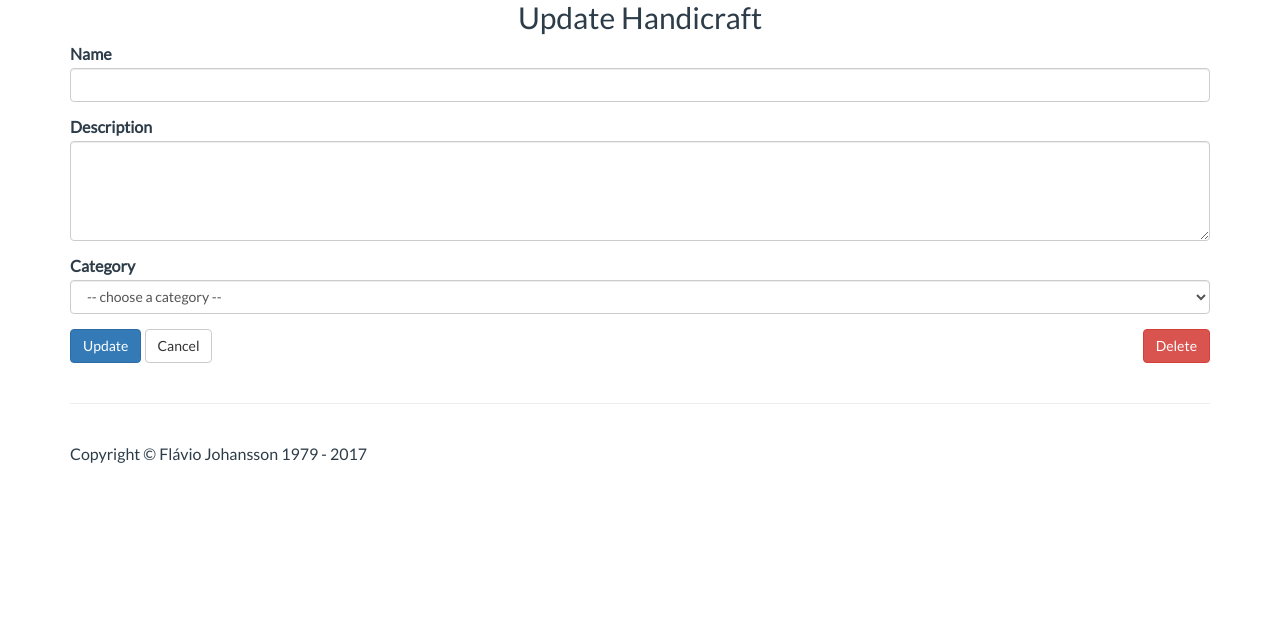
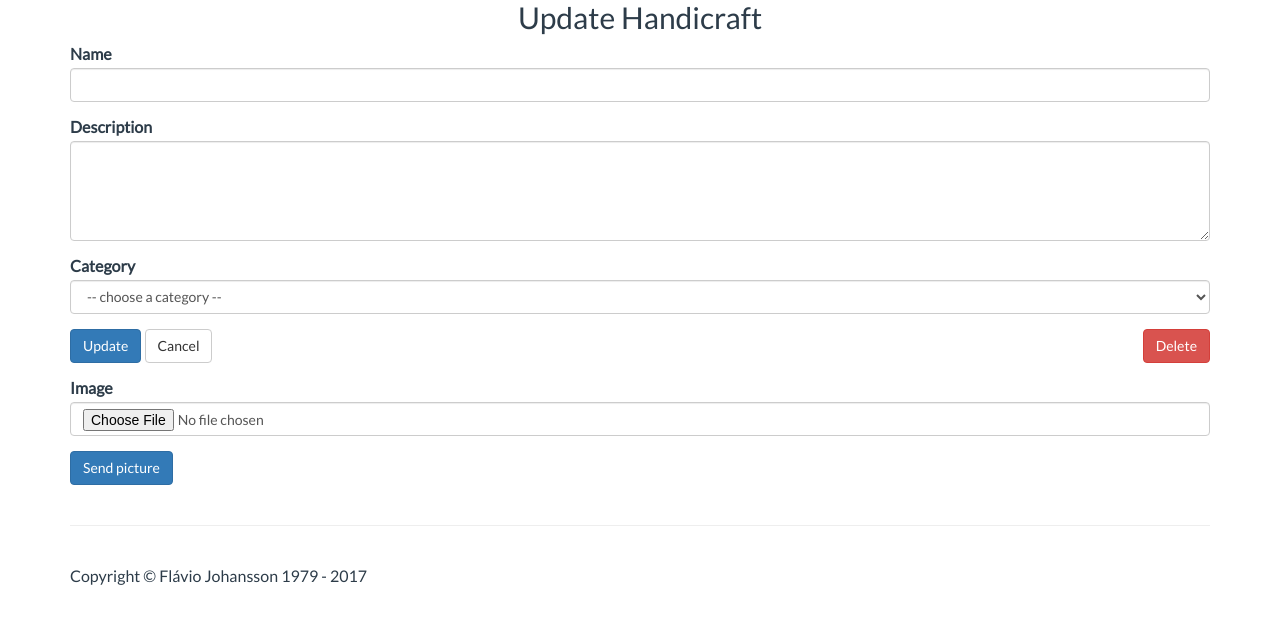
Before and after one commit to flaviojohansson/item-catalog, a Flask app: template app/templates/handicraft/update.html in a window 1280 px wide. Shown: the part 91-715 px from the top of the page. Run offline with Flask 2, Linux system fonts and the light colour scheme; the template is opened without the code that fills it, so the values that code supplies are empty; some libraries are stand-ins or nearby versions.

Commit message:
Add first steps on image CRUD

```diff
--- a/app/models/handicraft.py
+++ b/app/models/handicraft.py
@@ -18,6 +18,7 @@ class Handicraft(Base):
     category = relationship(Category)
     user_id = Column(Integer, ForeignKey('user.id'))
     user = relationship(User)
+    pictures = relationship("HandicraftPicture", back_populates="handicraft")
 
     @property
     def serialize(self):
--- a/app/templates/handicraft/base.html
+++ b/app/templates/handicraft/base.html
@@ -28,10 +28,6 @@
             </select>
         </div>
 
-        <div class="form-group has-error">
-            <span class="help-block">{{error}}</span>
-        </div>
-
         {% block buttons %}
         {% endblock %}
 
--- a/app/templates/handicraft/read.html
+++ b/app/templates/handicraft/read.html
@@ -15,5 +15,10 @@
         <a role="button" role="button" class="btn navbar-btn btn-primary" href="{{url_for('handicraft.update_handicraft', handicraft_id=handicraft.id)}}">Edit this</a>
         {% endif %}
 
+        {% for picture in handicraft.pictures %}
+        <img class="img-responsive" src="{{url_for('handicraft.read_image', file_name=picture.file_name)}}">
+        <br />
+        {% endfor %}
+
     </section>
 {% endblock %}
--- a/app/templates/handicraft/update.html
+++ b/app/templates/handicraft/update.html
@@ -29,4 +29,22 @@
         <a role="button" class="btn btn-default" href="{{ url_for('handicraft.read_handicraft', handicraft_id=handicraft.id) }}">Cancel</a>
         <button type="button" data-toggle="modal" data-target="#myModal" class="btn btn-danger pull-right">Delete</button>
 
+    </form>
+
+    <form class="form-group" method="post" action="{{url_for('handicraft.upload_image', handicraft_id=handicraft.id)}}" enctype=multipart/form-data>
+
+        <input name=_csrf_token type=hidden value="{{ csrf_token() }}">
+
+        <div class="form-group">
+            <label class="control-label" for="image">Image</label>
+            <input type="file" class="form-control" id="image" name="image">
+        </div>
+        <button type="submit" class="btn btn-primary">Send picture</button>
+
+    </form>
+    {% for picture in handicraft.pictures %}
+    <img class="img-responsive" src="{{url_for('handicraft.read_image', file_name=picture.file_name)}}">
+    <br />
+    {% endfor %}
+
 {% endblock %}
--- a/app/templates/home/front_page.html
+++ b/app/templates/home/front_page.html
@@ -39,6 +39,11 @@
                 {% if ('user_id' in session) and (handicraft.user_id == session['user_id'] )%}
                 <a role="button" role="button" class="btn navbar-btn btn-primary" href="{{url_for('handicraft.update_handicraft', handicraft_id=handicraft.id)}}">Edit this</a>
                 {% endif %}
+
+                {% for picture in handicraft.pictures [1:] %}
+                <img class="img-responsive" src="{{url_for('handicraft.read_image', file_name=picture.file_name)}}">
+                <br />
+                {% endfor %}
                 <hr>
                 </article>
             {% endfor %}
--- a/config.py
+++ b/config.py
@@ -1,4 +1,6 @@
 DEBUG = True
-SECRET_KEY = '99e>\]zB9HpT(vp3' # generated by http://passwordsgenerator.net/
+SECRET_KEY = '99e>\]zB9HpT(vp3'  # generated by http://passwordsgenerator.net/
 EXPLAIN_TEMPLATE_LOADING = False
 DATABASE_URI = 'sqlite:///app/database/thehandicrafter.db'
+UPLOAD_FOLDER = 'app/static/uploads'
+ALLOWED_EXTENSIONS = set(['txt', 'pdf', 'png', 'jpg', 'jpeg', 'gif'])
```
Also changed, not shown: app/controllers/handicraft.py (+56 -3 lines).
